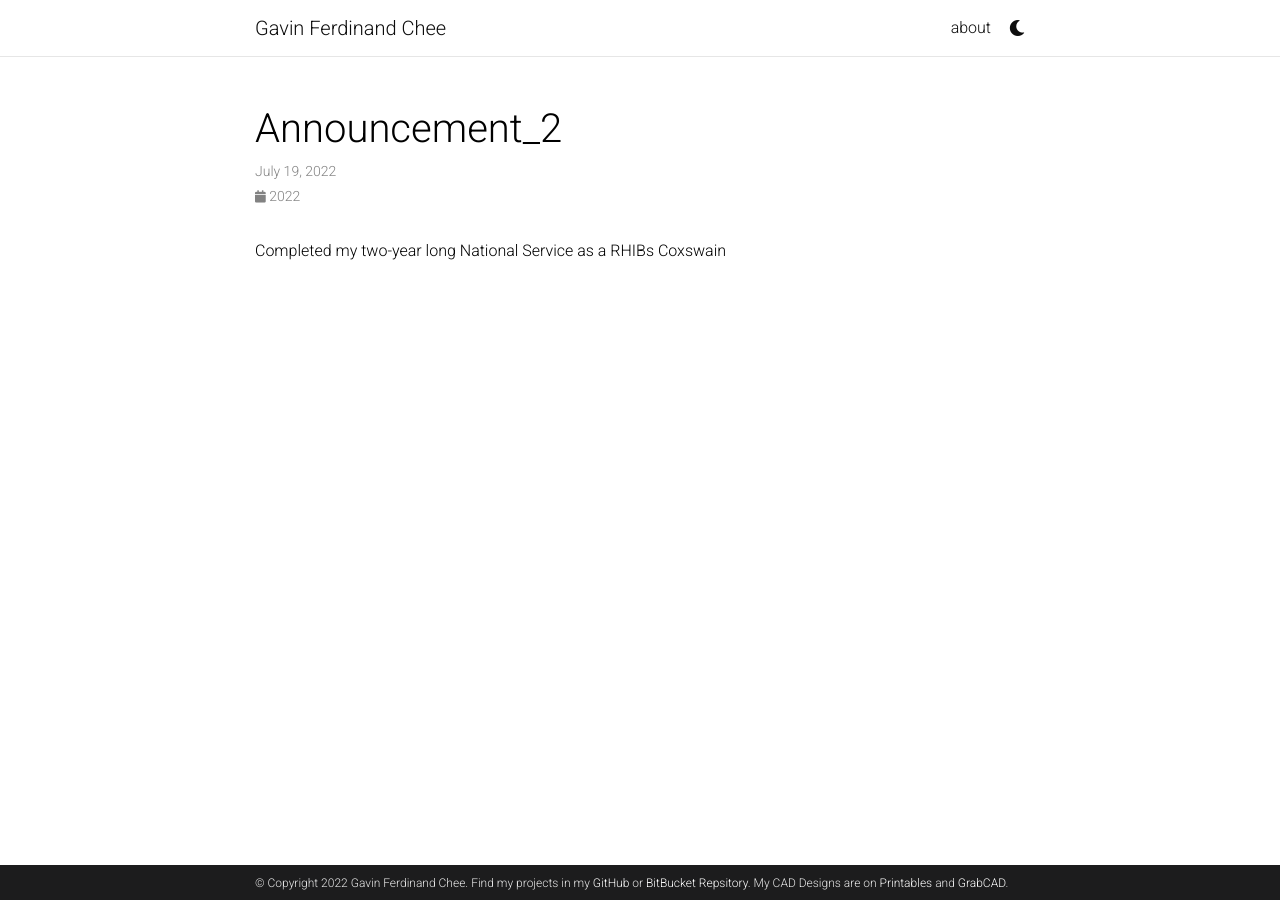
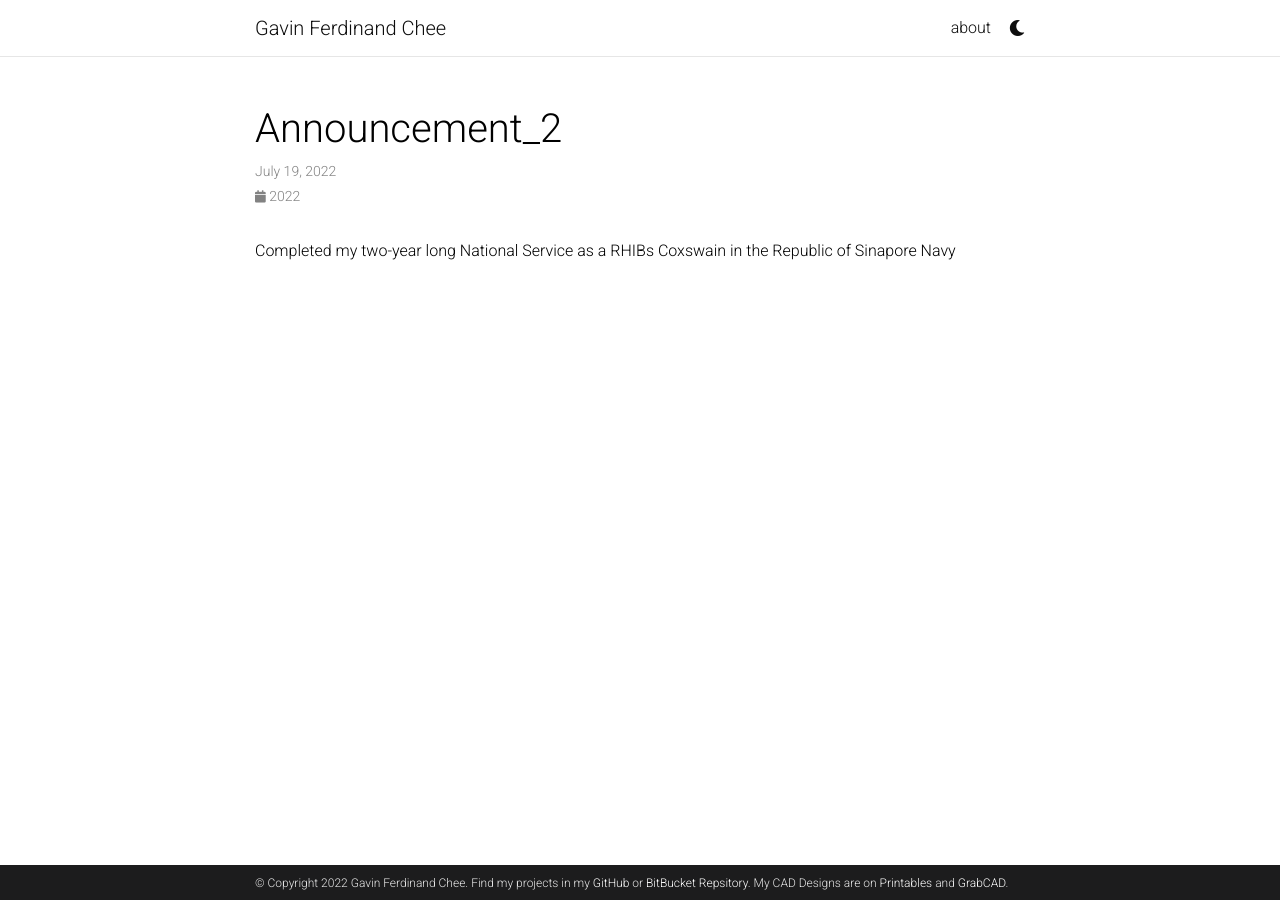
Before and after one commit to GavinFerdinandChee/GavinFerdinandChee.github.io, a Jekyll site: the page built from _news/announcement_2.md, in a window 1280 px wide. Built offline with Jekyll 4.4.1, drawn with Linux system fonts in a browser that asks for light colours; comment, search, counter and statistics services are not loaded; a style sheet for code colours, icons or effects is not loaded.

Commit message:
Update announcement_2.md

```diff
--- a/_news/announcement_2.md
+++ b/_news/announcement_2.md
@@ -3,4 +3,4 @@
 date: 2022-07-19 16:11:00-0400
 inline: true
 ---
-Completed my two-year long National Service as a RHIBs Coxswain
+Completed my two-year long National Service as a RHIBs Coxswain in the Republic of Sinapore Navy
```
